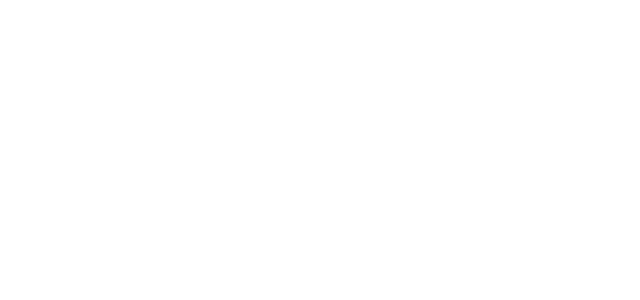
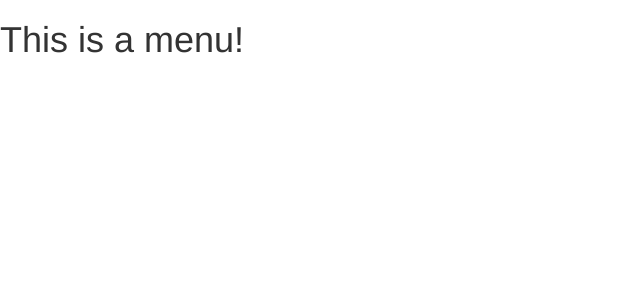
Before and after one commit to andymccullough/foodback, a React app: page /menu in a window 1280 px wide. Shown: the top 300 px of the page, without its empty margins (0-640 px from the left). Built offline with nearby package versions, Linux system fonts and the light colour scheme.

Commit message:
Adding key to interations, created MenuTableRow

```diff
--- /dev/null
+++ b/src/components/Menu.js
@@ -0,0 +1,14 @@
+import React from 'react';
+
+const Menu = (props) => {
+    console.log(props)
+
+    return (
+    <div>
+        <h1>This is a menu!</h1>
+        <p>{props.location.query}</p>
+    </div>
+
+)};
+
+export default Menu;
--- a/src/components/MenuTable.js
+++ b/src/components/MenuTable.js
@@ -1,14 +1,12 @@
 import React from 'react';
 import MenuTableAddEntry from './MenuTableAddEntry';
+import MenuTableRow from './MenuTableRow';
+import { Link } from 'react-router-dom';
 
 const MenuTable = ({menus, addLike, addMenu}) => (
     <div className="menu-table">
         {menus.menus.map((menu) => (
-            <div className="menu-table-row">
-                <span>{menu.title}</span>
-                <span>{menu.likes}</span>
-                <button onClick={() => addLike(menu.id)}>Like</button>
-            </div>
+            <MenuTableRow key={menu.id} menu={menu} addLike={addLike}/>
         ))}
         <MenuTableAddEntry addMenu={addMenu}/>
     </div>
--- /dev/null
+++ b/src/components/MenuTableRow.js
@@ -0,0 +1,14 @@
+import React from 'react';
+import MenuTableAddEntry from './MenuTableAddEntry';
+import { Link } from 'react-router-dom';
+
+const MenuTableRow = ({menu, addLike}) => (
+    <div className="menu-table-row">
+        <span>{menu.title}</span>
+        <span>{menu.likes}</span>
+        <button onClick={() => addLike(menu.id)}>Like</button>
+        <Link to={`/menu/${menu.id}`}>View</Link>
+    </div>
+);
+
+export default MenuTableRow;
--- a/src/components/TestingRouter.js
+++ /dev/null
@@ -1,7 +0,0 @@
-import React from 'react';
-
-const TestingRouter = () => (
-    <h1>Testing Router!</h1>
-);
-
-export default TestingRouter;
--- a/src/index.js
+++ b/src/index.js
@@ -4,7 +4,7 @@
 import {Provider} from 'react-redux';
 import {createStore, applyMiddleware} from 'redux';
 import App from './components/App';
-import TestingRouter from './components/TestingRouter';
+import Menu from './components/Menu';
 import app from './reducers/app';
 import thunkMiddleware from 'redux-thunk';
 import { BrowserRouter, Route, Switch } from 'react-router-dom'
@@ -21,7 +21,7 @@
         <BrowserRouter>
             <Switch>
                 <Route exact path="/" component={App}/>
-                <Route path="/router" component={TestingRouter}/>
+                <Route path="/menu" component={Menu}/>
             </Switch>
         </BrowserRouter>
     </Provider>,
--- a/src/reducers/Menus.js
+++ b/src/reducers/Menus.js
@@ -1,4 +1,4 @@
-const initialState = {menus: [{}]};
+const initialState = {menus: []};
 
 const menus = (state = initialState, action) => {
   switch (action.type) {
```
